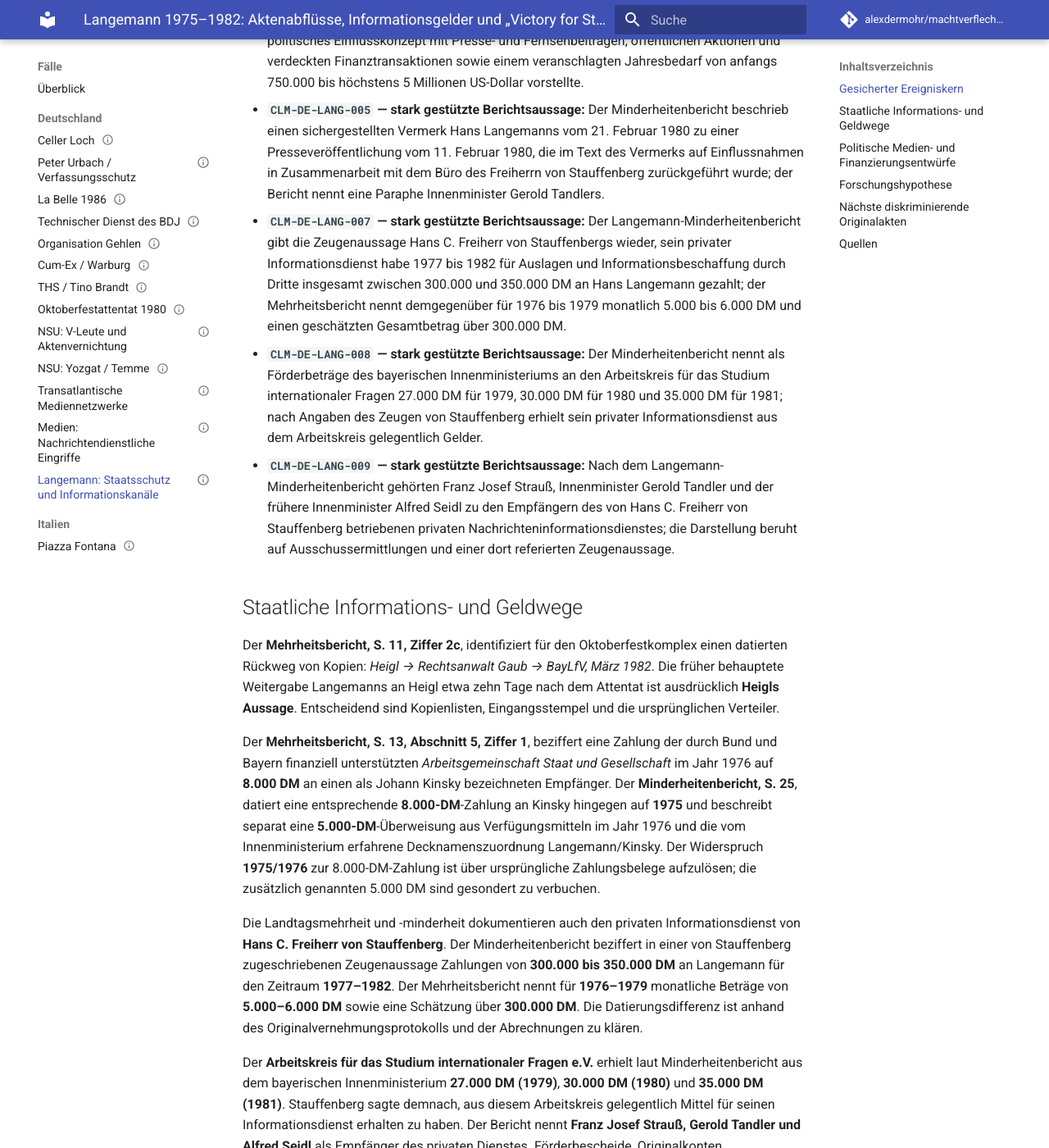
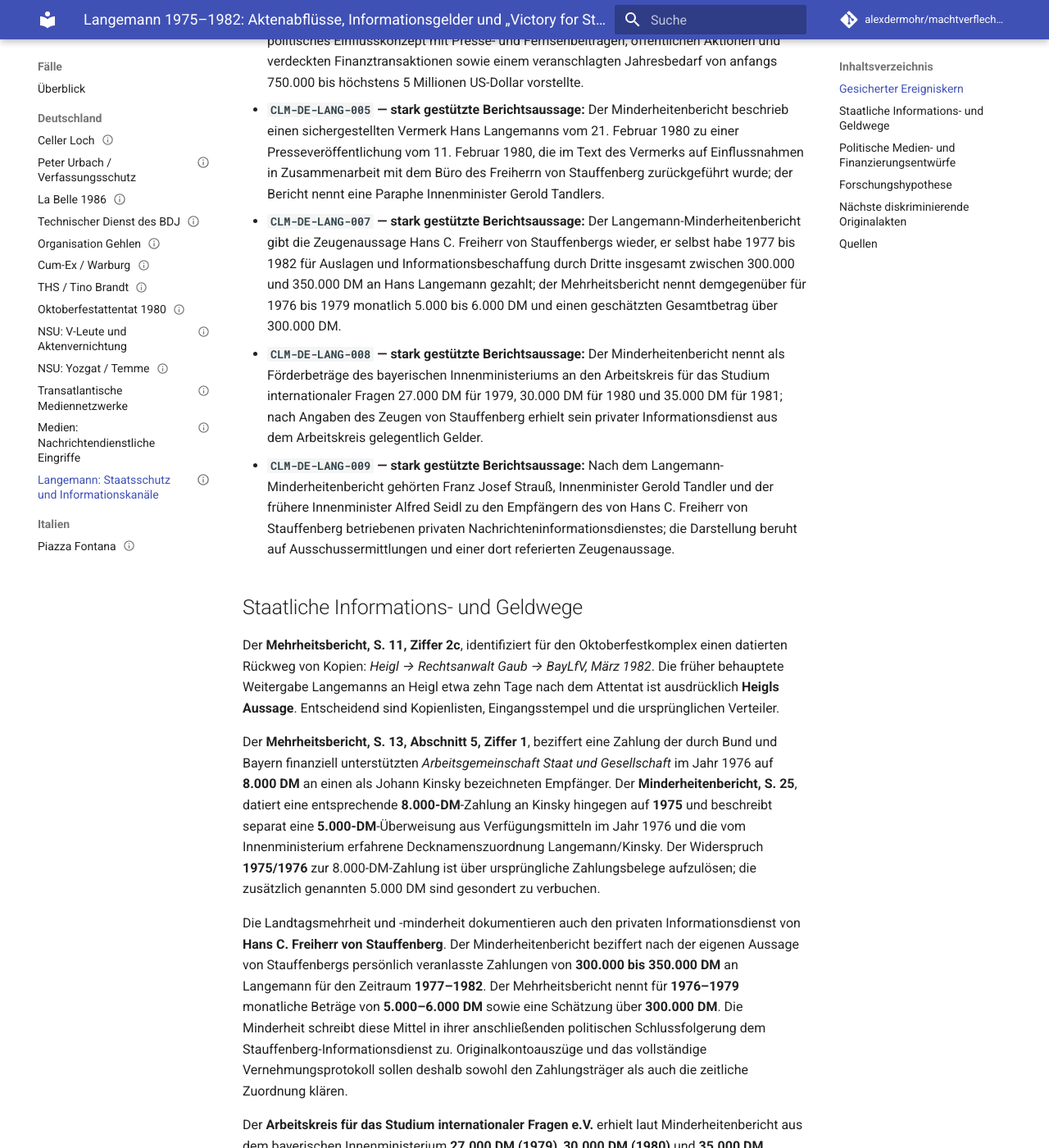
Before and after one commit to alexdermohr/machtverflechtungen, an MkDocs documentation site: the page built from docs/faelle/de/langemann-informationsnetz-1976-1982.md, in a window 1280 px wide and 1400 px high, scrolled down 869 px. Shown: the whole window at 82% size. Built offline with MkDocs 1.6.1 and Material for MkDocs 9.7.7, drawn with Linux system fonts in a browser that asks for light colours; comment, search, counter and statistics services are not loaded.

Commit message:
research: distinguish Stauffenberg's testimony from committee payer inference

```diff
--- a/docs/faelle/de/langemann-informationsnetz-1976-1982.md
+++ b/docs/faelle/de/langemann-informationsnetz-1976-1982.md
@@ -225,9 +225,8 @@ claims:
   falsification: Getrennte Verwendungsnachweise, ausdrückliche Ablehnungsakten und eine nachweislich fehlende gemeinsame
     Kommunikations- oder Zahlungskette würden die Netzwerkhypothese abschwächen.
 - id: CLM-DE-LANG-007
-  text: Der Langemann-Minderheitenbericht gibt die Zeugenaussage Hans C. Freiherr von Stauffenbergs wieder, sein privater
-    Informationsdienst habe 1977 bis 1982 für Auslagen und Informationsbeschaffung durch Dritte insgesamt zwischen 300.000
-    und 350.000 DM an Hans Langemann gezahlt; der Mehrheitsbericht nennt demgegenüber für 1976 bis 1979 monatlich 5.000
+  text: Der Langemann-Minderheitenbericht gibt die Zeugenaussage Hans C. Freiherr von Stauffenbergs wieder, er selbst
+    habe 1977 bis 1982 für Auslagen und Informationsbeschaffung durch Dritte insgesamt zwischen 300.000 und 350.000 DM an Hans Langemann gezahlt; der Mehrheitsbericht nennt demgegenüber für 1976 bis 1979 monatlich 5.000
     bis 6.000 DM und einen geschätzten Gesamtbetrag über 300.000 DM.
   classification: fact
   evidence_level: strong
@@ -239,7 +238,8 @@ claims:
     directness: direct
     locator: Gedruckte S. 26, Zeugenaussage von Stauffenbergs; S. 25–26 zur Finanzierungsstruktur
     note: Direkt eingesehener Minderheitenbericht gibt Zahlungszweck, Gesamthöhe, berichteten Zeitraum und das Zeugnis
-      des Empfängerkreises wieder, nicht einzelne private Bankbelege.
+      des Empfängerkreises wieder, nicht einzelne private Bankbelege. Die zitierte Zeugenaussage attribuiert die
+      Zahlungen von Stauffenberg persönlich; erst die anschließende Minderheitsbewertung ordnet sie seinem Informationsdienst zu.
   - source: SRC-DE-BAYLT-LANGEMANN-MEHRHEIT-12951-1982
     directness: direct
     locator: Gedruckte S. 13, Ziffer 5, Unterpunkt 5
@@ -346,9 +346,8 @@ what_follows:
     Dokumententests.
   claim_ids:
   - CLM-DE-LANG-006
-- text: Der Langemann-Minderheitenbericht gibt die Zeugenaussage Hans C. Freiherr von Stauffenbergs wieder, sein privater
-    Informationsdienst habe 1977 bis 1982 für Auslagen und Informationsbeschaffung durch Dritte insgesamt zwischen 300.000
-    und 350.000 DM an Hans Langemann gezahlt; der Mehrheitsbericht nennt demgegenüber für 1976 bis 1979 monatlich 5.000
+- text: Der Langemann-Minderheitenbericht gibt die Zeugenaussage Hans C. Freiherr von Stauffenbergs wieder, er selbst
+    habe 1977 bis 1982 für Auslagen und Informationsbeschaffung durch Dritte insgesamt zwischen 300.000 und 350.000 DM an Hans Langemann gezahlt; der Mehrheitsbericht nennt demgegenüber für 1976 bis 1979 monatlich 5.000
     bis 6.000 DM und einen geschätzten Gesamtbetrag über 300.000 DM.
   claim_ids:
   - CLM-DE-LANG-007
@@ -405,7 +404,7 @@ Die Landtagsdrucksachen [9/12951](https://www.bayern.landtag.de/www/ElanTextAbla
 
 - **`CLM-DE-LANG-005` — stark gestützte Berichtsaussage:** Der Minderheitenbericht beschrieb einen sichergestellten Vermerk Hans Langemanns vom 21. Februar 1980 zu einer Presseveröffentlichung vom 11. Februar 1980, die im Text des Vermerks auf Einflussnahmen in Zusammenarbeit mit dem Büro des Freiherrn von Stauffenberg zurückgeführt wurde; der Bericht nennt eine Paraphe Innenminister Gerold Tandlers.
 
-- **`CLM-DE-LANG-007` — stark gestützte Berichtsaussage:** Der Langemann-Minderheitenbericht gibt die Zeugenaussage Hans C. Freiherr von Stauffenbergs wieder, sein privater Informationsdienst habe 1977 bis 1982 für Auslagen und Informationsbeschaffung durch Dritte insgesamt zwischen 300.000 und 350.000 DM an Hans Langemann gezahlt; der Mehrheitsbericht nennt demgegenüber für 1976 bis 1979 monatlich 5.000 bis 6.000 DM und einen geschätzten Gesamtbetrag über 300.000 DM.
+- **`CLM-DE-LANG-007` — stark gestützte Berichtsaussage:** Der Langemann-Minderheitenbericht gibt die Zeugenaussage Hans C. Freiherr von Stauffenbergs wieder, er selbst habe 1977 bis 1982 für Auslagen und Informationsbeschaffung durch Dritte insgesamt zwischen 300.000 und 350.000 DM an Hans Langemann gezahlt; der Mehrheitsbericht nennt demgegenüber für 1976 bis 1979 monatlich 5.000 bis 6.000 DM und einen geschätzten Gesamtbetrag über 300.000 DM.
 - **`CLM-DE-LANG-008` — stark gestützte Berichtsaussage:** Der Minderheitenbericht nennt als Förderbeträge des bayerischen Innenministeriums an den Arbeitskreis für das Studium internationaler Fragen 27.000 DM für 1979, 30.000 DM für 1980 und 35.000 DM für 1981; nach Angaben des Zeugen von Stauffenberg erhielt sein privater Informationsdienst aus dem Arbeitskreis gelegentlich Gelder.
 - **`CLM-DE-LANG-009` — stark gestützte Berichtsaussage:** Nach dem Langemann-Minderheitenbericht gehörten Franz Josef Strauß, Innenminister Gerold Tandler und der frühere Innenminister Alfred Seidl zu den Empfängern des von Hans C. Freiherr von Stauffenberg betriebenen privaten Nachrichteninformationsdienstes; die Darstellung beruht auf Ausschussermittlungen und einer dort referierten Zeugenaussage.
 
@@ -415,7 +414,7 @@ Der **Mehrheitsbericht, S. 11, Ziffer 2c**, identifiziert für den Oktoberfestko
 
 Der **Mehrheitsbericht, S. 13, Abschnitt 5, Ziffer 1**, beziffert eine Zahlung der durch Bund und Bayern finanziell unterstützten *Arbeitsgemeinschaft Staat und Gesellschaft* im Jahr 1976 auf **8.000 DM** an einen als Johann Kinsky bezeichneten Empfänger. Der **Minderheitenbericht, S. 25**, datiert eine entsprechende **8.000-DM**-Zahlung an Kinsky hingegen auf **1975** und beschreibt separat eine **5.000-DM**-Überweisung aus Verfügungsmitteln im Jahr 1976 und die vom Innenministerium erfahrene Decknamenszuordnung Langemann/Kinsky. Der Widerspruch **1975/1976** zur 8.000-DM-Zahlung ist über ursprüngliche Zahlungsbelege aufzulösen; die zusätzlich genannten 5.000 DM sind gesondert zu verbuchen.
 
-Die Landtagsmehrheit und -minderheit dokumentieren auch den privaten Informationsdienst von **Hans C. Freiherr von Stauffenberg**. Der Minderheitenbericht beziffert in einer von Stauffenberg zugeschriebenen Zeugenaussage Zahlungen von **300.000 bis 350.000 DM** an Langemann für den Zeitraum **1977–1982**. Der Mehrheitsbericht nennt für **1976–1979** monatliche Beträge von **5.000–6.000 DM** sowie eine Schätzung über **300.000 DM**. Die Datierungsdifferenz ist anhand des Originalvernehmungsprotokolls und der Abrechnungen zu klären.
+Die Landtagsmehrheit und -minderheit dokumentieren auch den privaten Informationsdienst von **Hans C. Freiherr von Stauffenberg**. Der Minderheitenbericht beziffert nach der eigenen Aussage von Stauffenbergs persönlich veranlasste Zahlungen von **300.000 bis 350.000 DM** an Langemann für den Zeitraum **1977–1982**. Der Mehrheitsbericht nennt für **1976–1979** monatliche Beträge von **5.000–6.000 DM** sowie eine Schätzung über **300.000 DM**. Die Minderheit schreibt diese Mittel in ihrer anschließenden politischen Schlussfolgerung dem Stauffenberg-Informationsdienst zu. Originalkontoauszüge und das vollständige Vernehmungsprotokoll sollen deshalb sowohl den Zahlungsträger als auch die zeitliche Zuordnung klären.
 
 Der **Arbeitskreis für das Studium internationaler Fragen e.V.** erhielt laut Minderheitenbericht aus dem bayerischen Innenministerium **27.000 DM (1979)**, **30.000 DM (1980)** und **35.000 DM (1981)**. Stauffenberg sagte demnach, aus diesem Arbeitskreis gelegentlich Mittel für seinen Informationsdienst erhalten zu haben. Der Bericht nennt **Franz Josef Strauß, Gerold Tandler und Alfred Seidl** als Empfänger des privaten Dienstes. Förderbescheide, Originalkonten, Belegexemplare und Versandlisten sind hier die unmittelbar entscheidenden Akten.
 
```
